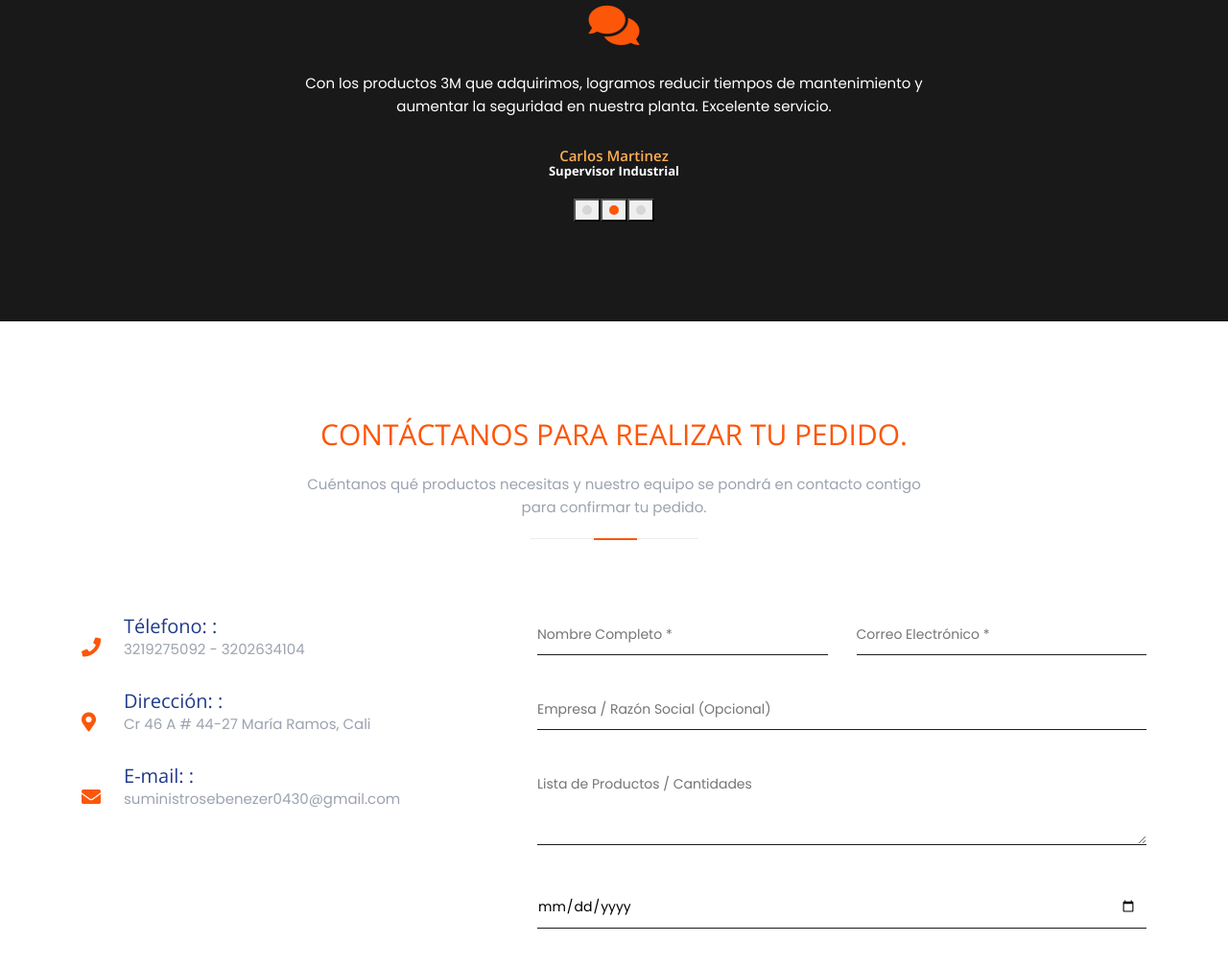
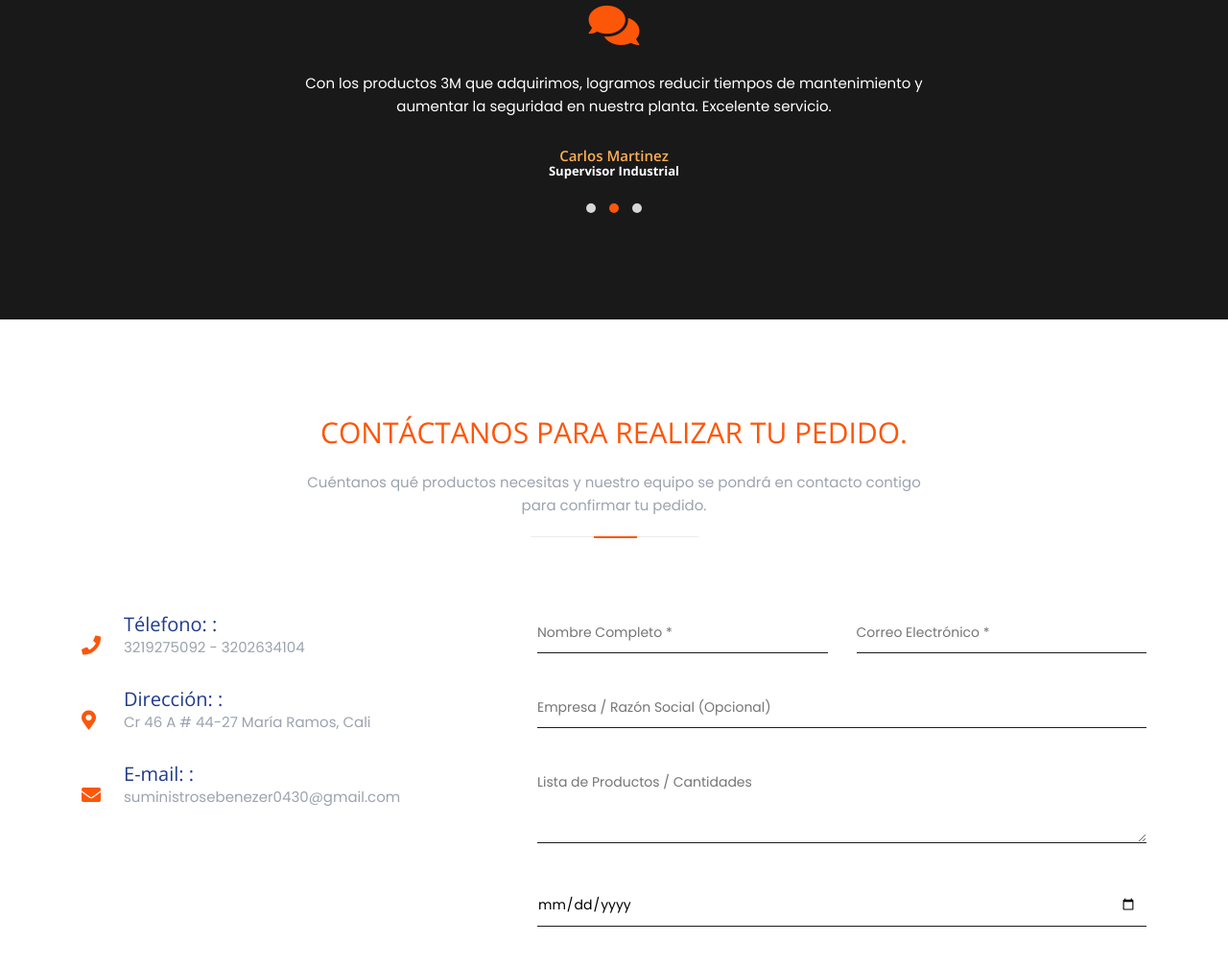
Before and after one commit to SuministrosEben-Ezer/suministroseben-ezer, a plain HTML site: page index.html in a window 1280 px wide. Shown: the part 4013-5020 px from the top of the page at 96% size. Drawn offline with nearby package versions, Linux system fonts and the light colour scheme; files that its build step writes are made by us from their sources; files whose address does not match are found by name.

Commit message:
Update index.html

```diff
--- a/index.html
+++ b/index.html
@@ -375,7 +375,7 @@ Condiciones Comerciales"</p>
 <script src="https://ajax.googleapis.com/ajax/libs/jquery/1.12.4/jquery.min.js"></script>
 <script src="https://stackpath.bootstrapcdn.com/bootstrap/4.1.1/js/bootstrap.min.js" integrity="sha384-smHYKdLADwkXOn1EmN1qk/HfnUcbVRZyYmZ4qpPea6sjB/pTJ0euyQp0Mk8ck+5T" crossorigin="anonymous"></script>
 <!-- owl carousel js -->
-<script src="js/owl.carousel.min.js"></script>
+<script src="owl.carousel.min.js"></script>
 <!-- magnific-popup -->
 <script src="js/jquery.fancybox.min.js"></script>
 
```
